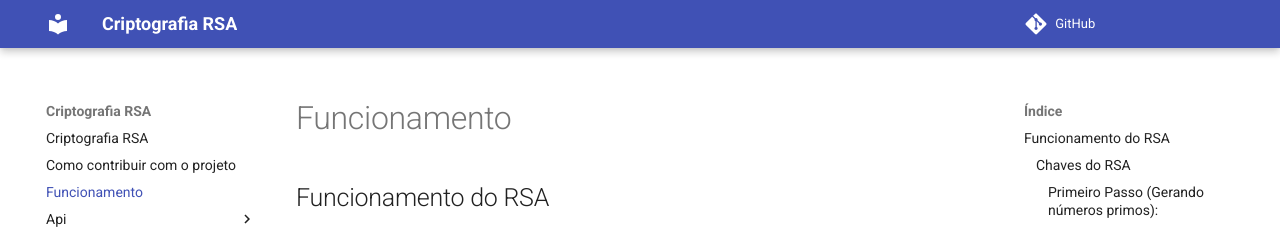
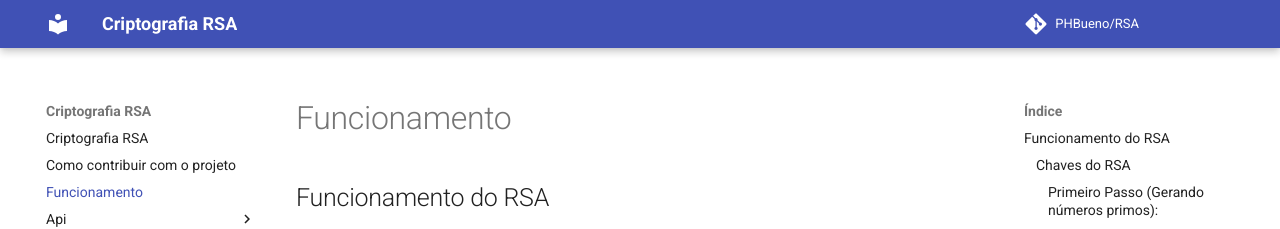
Before and after one commit to PHBueno/RSA, an MkDocs documentation site: the page built from docs/funcionamento.md, in a window 1280 px wide. Shown: the top 229 px of the page. Built offline with MkDocs 1.6.1 and Material for MkDocs 9.7.7, drawn with Linux system fonts in a browser that asks for light colours; comment, search, counter and statistics services are not loaded.

Commit message:
Adiciona nome do repositório na documentação

```diff
--- a/mkdocs.yml
+++ b/mkdocs.yml
@@ -1,5 +1,7 @@
 site_name: Criptografia RSA
 repo_url: https://github.com/PHBueno/RSA
+repo_name: PHBueno/RSA
+
 markdown_extensions:
   - attr_list
   - admonition
```
